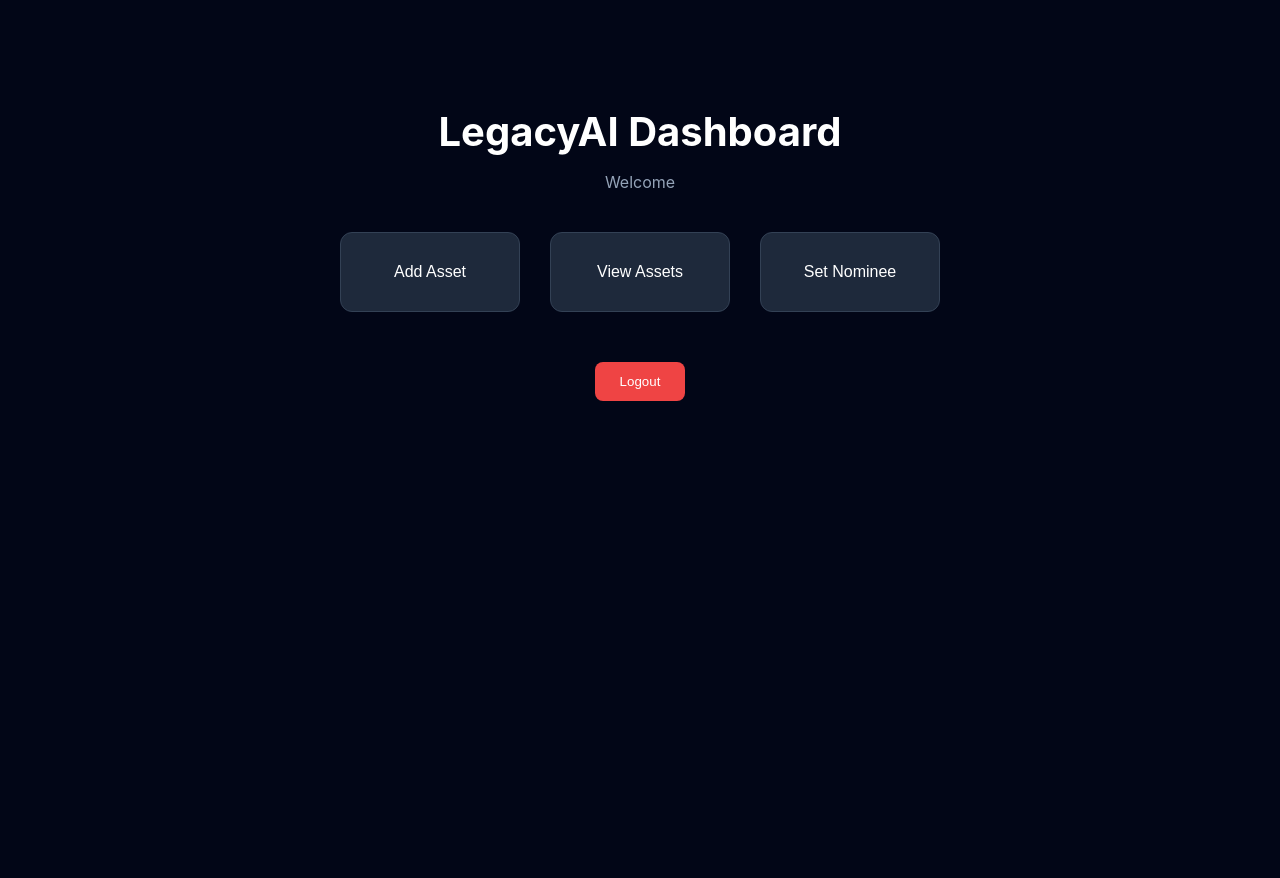
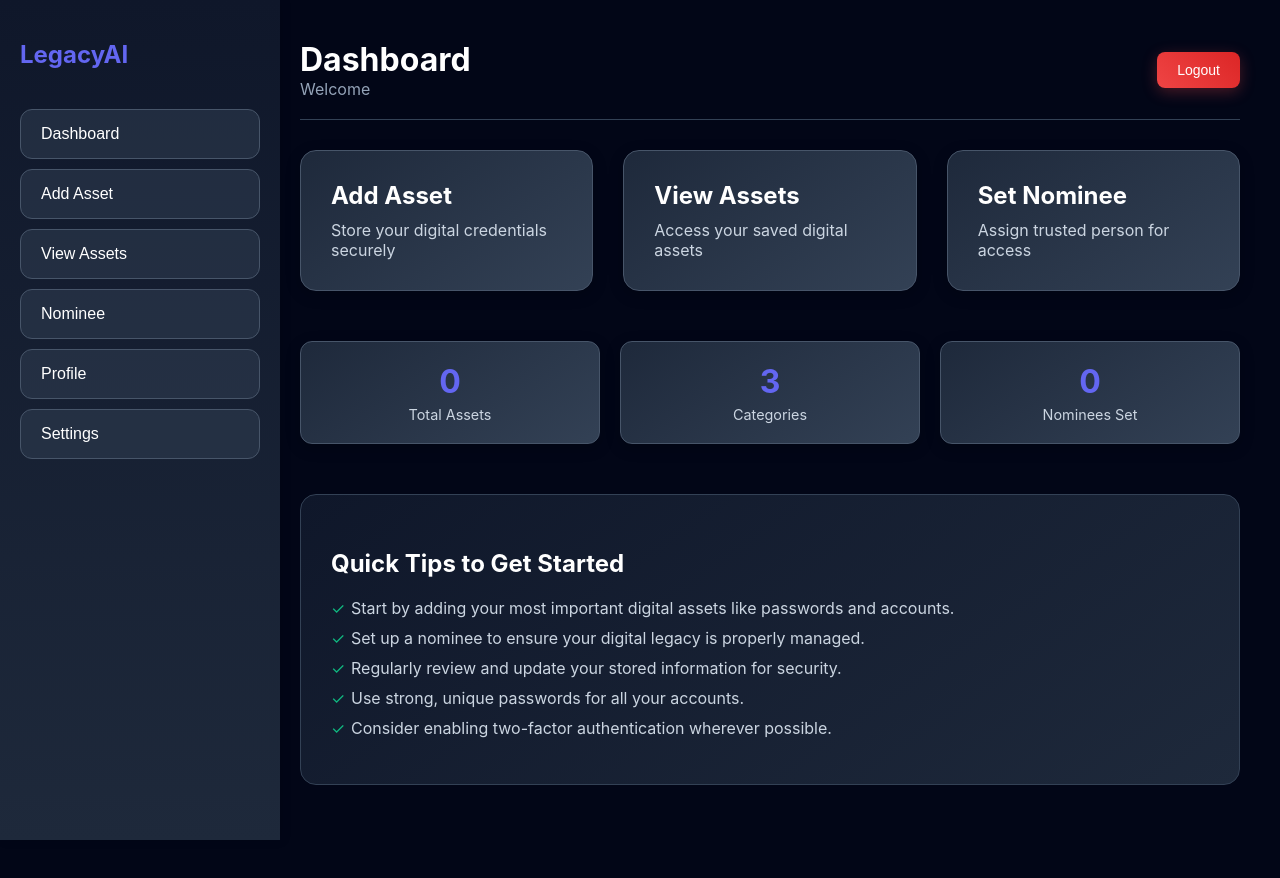
Before and after one commit to Srishti2006-coder/dataLegacyManger, a React (Create React App) app: page /dashboard in a window 1280 px wide. After the commit the page ends 825 px from the top, so only its background shows below. Built offline with nearby package versions, Linux system fonts and the light colour scheme.

Commit message:
Addasset and ViewAssets page

```diff
--- a/src/index.css
+++ b/src/index.css
@@ -345,3 +345,208 @@ html{
 .password-toggle:hover {
   color: #6366f1;
 }
+
+/* Dashboard Styles */
+.dashboard-header {
+  display: flex;
+  justify-content: space-between;
+  align-items: center;
+  margin-bottom: 30px;
+  padding-bottom: 20px;
+  border-bottom: 1px solid #334155;
+}
+
+.dashboard-title {
+  font-size: 2rem;
+  margin: 0;
+}
+
+.dashboard-user {
+  color: #94a3b8;
+  margin: 0;
+}
+
+.logout-btn {
+  background: linear-gradient(45deg, #ef4444, #dc2626);
+  border: none;
+  color: white;
+  padding: 10px 20px;
+  border-radius: 8px;
+  cursor: pointer;
+  font-size: 14px;
+  transition: transform 0.3s ease, box-shadow 0.3s ease;
+  box-shadow: 0 4px 15px rgba(239, 68, 68, 0.3);
+}
+
+.logout-btn:hover {
+  transform: translateY(-2px);
+  box-shadow: 0 6px 20px rgba(239, 68, 68, 0.4);
+}
+
+.dashboard-grid {
+  display: grid;
+  grid-template-columns: repeat(auto-fit, minmax(280px, 1fr));
+  gap: 30px;
+}
+
+.dashboard-card {
+  background: linear-gradient(145deg, #1e293b, #334155);
+  border: 1px solid #475569;
+  border-radius: 16px;
+  padding: 30px;
+  cursor: pointer;
+  transition: all 0.3s ease;
+  box-shadow: 0 4px 15px rgba(0,0,0,0.2);
+  position: relative;
+  overflow: hidden;
+}
+
+.dashboard-card::before {
+  content: '';
+  position: absolute;
+  top: 0;
+  left: -100%;
+  width: 100%;
+  height: 100%;
+  background: linear-gradient(90deg, transparent, rgba(99, 102, 241, 0.1), transparent);
+  transition: left 0.5s ease;
+}
+
+.dashboard-card:hover {
+  transform: translateY(-8px);
+  box-shadow: 0 12px 25px rgba(0,0,0,0.3);
+  border-color: #6366f1;
+}
+
+.dashboard-card:hover::before {
+  left: 100%;
+}
+
+.dashboard-card:active {
+  transform: translateY(-4px);
+  box-shadow: 0 8px 20px rgba(0,0,0,0.4);
+}
+
+.dashboard-card h3 {
+  margin: 0 0 10px 0;
+  font-size: 1.5rem;
+  color: white;
+}
+
+.dashboard-card p {
+  margin: 0;
+  color: #cbd5e1;
+}
+
+/* Additional Dashboard Content */
+.dashboard-stats {
+  display: grid;
+  grid-template-columns: repeat(auto-fit, minmax(200px, 1fr));
+  gap: 20px;
+  margin-top: 50px;
+  margin-bottom: 50px;
+}
+
+.stat-card {
+  background: linear-gradient(145deg, #1e293b, #334155);
+  border: 1px solid #475569;
+  border-radius: 12px;
+  padding: 20px;
+  text-align: center;
+  box-shadow: 0 4px 15px rgba(0,0,0,0.2);
+}
+
+.stat-number {
+  font-size: 2rem;
+  font-weight: bold;
+  color: #6366f1;
+  margin-bottom: 5px;
+}
+
+.stat-label {
+  color: #cbd5e1;
+  font-size: 0.9rem;
+}
+
+.dashboard-tips {
+  background: linear-gradient(145deg, #0f172a, #1e293b);
+  border: 1px solid #334155;
+  border-radius: 16px;
+  padding: 30px;
+  margin-top: 50px;
+}
+
+.dashboard-tips h3 {
+  color: white;
+  margin-bottom: 20px;
+  font-size: 1.5rem;
+}
+
+.dashboard-tips ul {
+  list-style: none;
+  padding: 0;
+}
+
+.dashboard-tips li {
+  color: #cbd5e1;
+  margin-bottom: 10px;
+  padding-left: 20px;
+  position: relative;
+}
+
+.dashboard-tips li::before {
+  content: "✓";
+  color: #10b981;
+  position: absolute;
+  left: 0;
+}
+
+/* Sidebar Styles */
+.sidebar-container {
+  width: 240px;
+  height: 100vh;
+  background: linear-gradient(180deg, #0f172a 0%, #1e293b 100%);
+  color: white;
+  display: flex;
+  flex-direction: column;
+  padding: 20px;
+  position: fixed;
+  left: 0;
+  top: 0;
+  box-shadow: 2px 0 10px rgba(0,0,0,0.1);
+}
+
+.sidebar-logo {
+  margin-bottom: 40px;
+  font-size: 24px;
+  font-weight: bold;
+  color: #6366f1;
+}
+
+.sidebar-link {
+  background: rgba(51, 65, 85, 0.5);
+  border: 1px solid #475569;
+  border-radius: 12px;
+  color: white;
+  text-align: left;
+  padding: 15px 20px;
+  margin-bottom: 10px;
+  cursor: pointer;
+  font-size: 16px;
+  transition: all 0.3s ease;
+  width: 100%;
+  text-decoration: none;
+  display: block;
+}
+
+.sidebar-link:hover {
+  background: rgba(99, 102, 241, 0.2);
+  border-color: #6366f1;
+  transform: translateX(5px);
+  box-shadow: 0 4px 15px rgba(99, 102, 241, 0.2);
+}
+
+.sidebar-link.active {
+  background: rgba(99, 102, 241, 0.3);
+  border-color: #6366f1;
+}
--- a/src/layout/Sidebar.jsx
+++ b/src/layout/Sidebar.jsx
@@ -1,51 +1,43 @@
 
-import React from "react";
+import { useNavigate } from "react-router-dom";
 
 function Sidebar() {
+
+  const navigate = useNavigate();
+
   return (
-    <div style={styles.sidebar}>
 
-      <h2 style={styles.logo}>
-        Legacy<span style={styles.ai}>AI</span>
-      </h2>
+    <div className="sidebar-container">
 
-      <ul style={styles.menu}>
-        <li>Dashboard</li>
-        <li>Vault</li>
-        <li>Digital Will</li>
-      </ul>
+      <h2 className="sidebar-logo">LegacyAI</h2>
+
+      <button className="sidebar-link" onClick={() => navigate("/dashboard")}>
+        Dashboard
+      </button>
+
+      <button className="sidebar-link" onClick={() => navigate("/add-asset")}>
+        Add Asset
+      </button>
+
+      <button className="sidebar-link" onClick={() => navigate("/view-assets")}>
+        View Assets
+      </button>
+
+      <button className="sidebar-link" onClick={() => navigate("/nominee")}>
+        Nominee
+      </button>
+
+      <button className="sidebar-link" onClick={() => navigate("/profile")}>
+        Profile
+      </button>
+
+      <button className="sidebar-link" onClick={() => navigate("/settings")}>
+        Settings
+      </button>
 
     </div>
+
   );
 }
 
-const styles = {
-
-  sidebar: {
-    width: "220px",
-    height: "100vh",
-    background: "#111827",
-    color: "white",
-    padding: "30px 20px",
-    position: "fixed"
-  },
-
-  logo: {
-    marginBottom: "40px"
-  },
-
-  ai: {
-    color: "#6366f1"
-  },
-
-  menu: {
-    listStyle: "none",
-    display: "flex",
-    flexDirection: "column",
-    gap: "20px",
-    cursor: "pointer"
-  }
-
-};
-
 export default Sidebar;
--- a/src/pages/Dashboard.jsx
+++ b/src/pages/Dashboard.jsx
@@ -1,117 +1,124 @@
 
-import { auth } from "../services/firebase";
+import Sidebar from "../layout/Sidebar";
+import { auth, db } from "../services/firebase";
+import { useNavigate } from "react-router-dom";
 import { signOut } from "firebase/auth";
-import { useNavigate } from "react-router-dom";
+import { useState, useEffect } from "react";
+import { collection, query, where, onSnapshot } from "firebase/firestore";
 
 function Dashboard() {
 
   const navigate = useNavigate();
+  const user = auth.currentUser;
+  const [totalAssets, setTotalAssets] = useState(0);
+  const [totalNominees, setTotalNominees] = useState(0);
 
-  const user = auth.currentUser;
+  useEffect(() => {
+    if (user) {
+      const q = query(collection(db, "assets"), where("userId", "==", user.uid));
+      const unsubscribe = onSnapshot(q, (querySnapshot) => {
+        setTotalAssets(querySnapshot.size);
+      });
+
+      return unsubscribe; // Cleanup on unmount
+    }
+  }, [user]);
+
+  useEffect(() => {
+    if (user) {
+      const q = query(collection(db, "nominees"), where("userId", "==", user.uid));
+      const unsubscribe = onSnapshot(q, (querySnapshot) => {
+        setTotalNominees(querySnapshot.size);
+      });
+
+      return unsubscribe; // Cleanup on unmount
+    }
+  }, [user]);
 
   const handleLogout = async () => {
-
     await signOut(auth);
-
     navigate("/login");
-
   };
 
   return (
 
-    <div style={styles.container}>
+    <div style={{ display: "flex", background: "#020617", minHeight: "100vh" }}>
 
-      <h1 style={styles.heading}>LegacyAI Dashboard</h1>
+      {/* Sidebar */}
+      <Sidebar />
 
-      <p style={styles.email}>
-        Welcome {user?.email}
-      </p>
+      {/* Main Content */}
+      <div style={{ marginLeft: "260px", padding: "40px", color: "white", width: "100%" }}>
 
-      <div style={styles.grid}>
+        <div className="dashboard-header">
+          <div>
+            <h1 className="dashboard-title">Dashboard</h1>
+            <p className="dashboard-user">Welcome {user?.email}</p>
+          </div>
+          <button className="logout-btn" onClick={handleLogout}>
+            Logout
+          </button>
+        </div>
 
-        <button
-          style={styles.card}
-          onClick={()=>navigate("/add-asset")}
-        >
-          Add Asset
-        </button>
+        <div className="dashboard-grid">
 
-        <button
-          style={styles.card}
-          onClick={()=>navigate("/view-assets")}
-        >
-          View Assets
-        </button>
+          <div
+            className="dashboard-card"
+            onClick={() => navigate("/add-asset")}
+          >
+            <h3>Add Asset</h3>
+            <p>Store your digital credentials securely</p>
+          </div>
 
-        <button
-          style={styles.card}
-          onClick={()=>navigate("/nominee")}
-        >
-          Set Nominee
-        </button>
+          <div
+            className="dashboard-card"
+            onClick={() => navigate("/view-assets")}
+          >
+            <h3>View Assets</h3>
+            <p>Access your saved digital assets</p>
+          </div>
+
+          <div
+            className="dashboard-card"
+            onClick={() => navigate("/nominee")}
+          >
+            <h3>Set Nominee</h3>
+            <p>Assign trusted person for access</p>
+          </div>
+
+        </div>
+
+        <div className="dashboard-stats">
+          <div className="stat-card">
+            <div className="stat-number">{totalAssets}</div>
+            <div className="stat-label">Total Assets</div>
+          </div>
+          <div className="stat-card">
+            <div className="stat-number">3</div>
+            <div className="stat-label">Categories</div>
+          </div>
+          <div className="stat-card">
+            <div className="stat-number">{totalNominees}</div>
+            <div className="stat-label">Nominees Set</div>
+          </div>
+        </div>
+
+        <div className="dashboard-tips">
+          <h3>Quick Tips to Get Started</h3>
+          <ul>
+            <li>Start by adding your most important digital assets like passwords and accounts.</li>
+            <li>Set up a nominee to ensure your digital legacy is properly managed.</li>
+            <li>Regularly review and update your stored information for security.</li>
+            <li>Use strong, unique passwords for all your accounts.</li>
+            <li>Consider enabling two-factor authentication wherever possible.</li>
+          </ul>
+        </div>
 
       </div>
-
-      <button
-        style={styles.logout}
-        onClick={handleLogout}
-      >
-        Logout
-      </button>
 
     </div>
 
   );
 }
 
-const styles = {
-
-container:{
-minHeight:"100vh",
-background:"#020617",
-color:"white",
-textAlign:"center",
-paddingTop:"80px"
-},
-
-heading:{
-fontSize:"2.5rem",
-marginBottom:"10px"
-},
-
-email:{
-color:"#94a3b8",
-marginBottom:"40px"
-},
-
-grid:{
-display:"flex",
-justifyContent:"center",
-gap:"30px",
-flexWrap:"wrap"
-},
-
-card:{
-padding:"30px",
-width:"180px",
-background:"#1e293b",
-border:"1px solid #334155",
-borderRadius:"12px",
-color:"white",
-fontSize:"16px",
-cursor:"pointer"
-},
-
-logout:{
-marginTop:"50px",
-padding:"12px 25px",
-background:"#ef4444",
-border:"none",
-borderRadius:"8px",
-color:"white",
-cursor:"pointer"
-}
-
-};
-
 export default Dashboard;
```
Also changed, not shown: src/pages/AddAsset.jsx (+126 -0 lines), src/pages/ViewAssets.jsx (+92 -0 lines), src/components/Sidebar.jsx (deleted).
